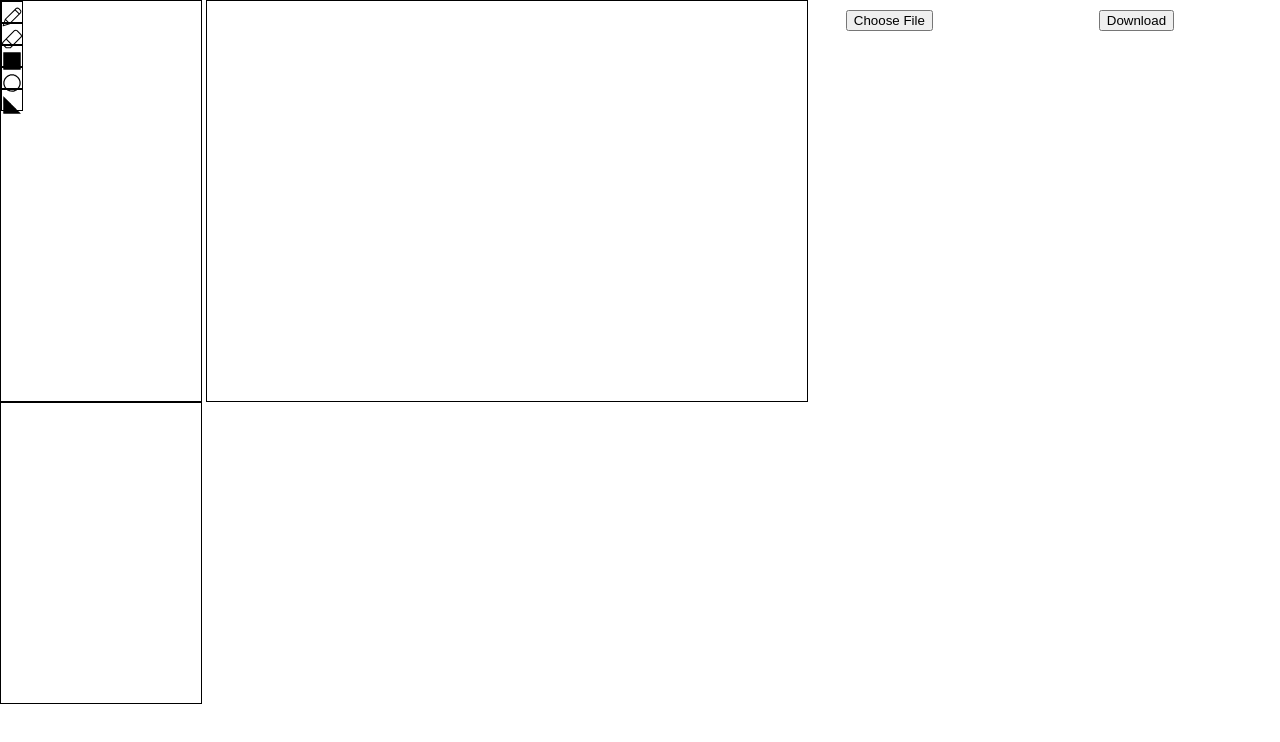
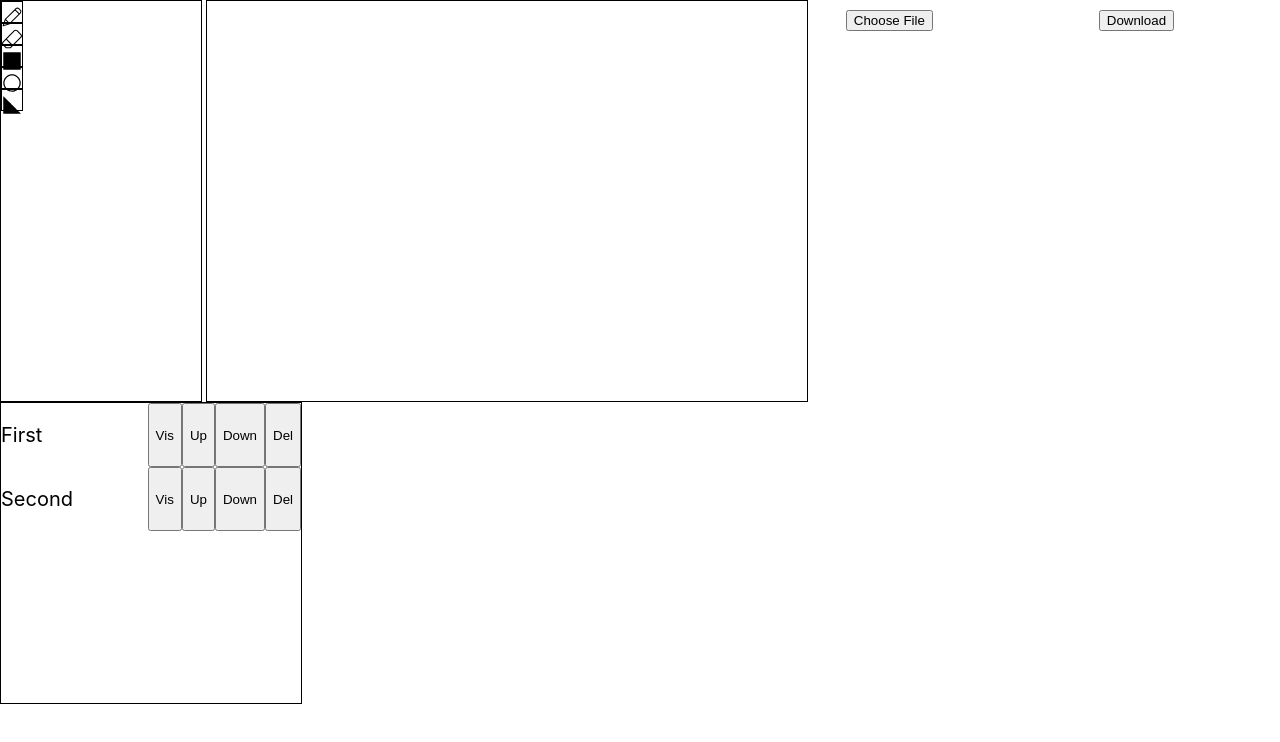
Before and after one commit to CThompson01/CyPaint, a React (Create React App) app: page / in a window 1280 px wide. Both pictures are taken after a click on the button "Create Blank Canvas". Shown: the top 742 px of the page. Built offline with nearby package versions, Linux system fonts and the light colour scheme.

Commit message:
Implement layer up and down

```diff
--- a/src/CanvasPage.js
+++ b/src/CanvasPage.js
@@ -7,6 +7,7 @@ import { SquareTool } from './squareTool';
 import { CircleTool } from './circleTool';
 import { TriangleTool } from './triangleTool';
 import { LayerPanel } from './LayerPanel';
+import { Layer } from './layer';
 
 /**
  * An instance of each tool
@@ -29,6 +30,7 @@ export function CanvasPage() {
   const [currentTool, setCurrentTool] = useState(tools[0]);
   const [mouseDown, setMouseDown] = useState(false);
   const [color] = useState("black");
+	const [layerList, setLayerList] = useState([new Layer('First'), new Layer('Second')]);
   const canvasRef = useRef();
   const ctx = canvasRef.current?.getContext("2d");
 
@@ -53,6 +55,43 @@ export function CanvasPage() {
       currentTool.onMouseMove({ x: e.pageX - 200, y: e.pageY }, ctx);
     }
   }
+
+	function layerToggleVisbility(index) {
+
+	}
+
+	function layerUp(index) {
+		if (index === 0) return
+		setLayerList(oldLayerList => {
+			const newLayerList = [...oldLayerList]
+
+			// Swap layer[index] and layer[index-1]
+			const tmp = newLayerList[index-1]
+			newLayerList[index-1] = newLayerList[index]
+			newLayerList[index] = tmp
+
+			return newLayerList
+		})
+	}
+
+	function layerDown(index) {
+		if (index === layerList.length - 1) return
+		setLayerList(oldLayerList => {
+			const newLayerList = [...oldLayerList]
+
+			// Swap layer[index] and layer[index+1]
+			const tmp = newLayerList[index+1]
+			newLayerList[index+1] = newLayerList[index]
+			newLayerList[index] = tmp
+
+			return newLayerList
+		})
+	}
+
+	function layerDelete(index) {
+
+	}
+
   function handleImage(e) {
     var img = new Image();
     img.onload = draw;
@@ -99,7 +138,12 @@ export function CanvasPage() {
 			<button onClick = {download}>Download</button>
 				</div>
 			</div>
-			<LayerPanel />
+			<LayerPanel
+				layers={layerList}
+				toggleVisbility={layerToggleVisbility}
+				up={layerUp}
+				down={layerDown}
+				delete={layerDelete} />
 		</div>
   );
 }
--- a/src/LayerPanel.css
+++ b/src/LayerPanel.css
@@ -1,5 +1,5 @@
 #mainLayerPanel {
 	border: 1px solid black;
-	width: 200px;
+	width: 300px;
 	height: 300px;
 }
--- a/src/LayerPanel.js
+++ b/src/LayerPanel.js
@@ -1,9 +1,22 @@
 import './LayerPanel.css'
+import { LayerRow } from './LayerRow'
 
-export const LayerPanel = () => {
+/**
+ *
+ * @param {Layer} props.layers the layers to display
+ */
+export const LayerPanel = props => {
 	return (
 		<div id='mainLayerPanel'>
-
+			{props.layers.map((layer, index) => (
+				<LayerRow
+					layer={layer}
+					key={String(index)}
+					toggleVisbility={() => props.toggleVisbility(index)}
+					up={() => props.up(index)}
+					down={() => props.down(index)}
+					delete={() => props.delete(index)} />
+			))}
 		</div>
-	)
+	);
 }
--- /dev/null
+++ b/src/LayerRow.js
@@ -0,0 +1,17 @@
+/**
+ *
+ * @param {Layer} props.layer the layer this row is displaying
+ * @param {function} props.toggleVisbility callback fired when this row wants to toggle visibility
+ * @param {function} props.up callback fired when this row wants to move up
+ * @param {function} props.down callback fired when this row wants to move down
+ * @param {function} props.delete callback fired when this row wants to be removed
+ */
+export const LayerRow = props => (
+	<div style={{display: 'flex', flexDirection: 'row'}}>
+		<p style={{flex: 1, color: 'black', fontSize: 20}}>{props.layer.name}</p>
+		<button onClick={props.toggleVisbility}>Vis</button>
+		<button onClick={props.up}>Up</button>
+		<button onClick={props.down}>Down</button>
+		<button onClick={props.delete}>Del</button>
+	</div>
+)
--- /dev/null
+++ b/src/layer.js
@@ -0,0 +1,9 @@
+export class Layer {
+	name
+	visible
+
+	constructor(name) {
+		this.name = name
+		this.visible = true
+	}
+}
```
